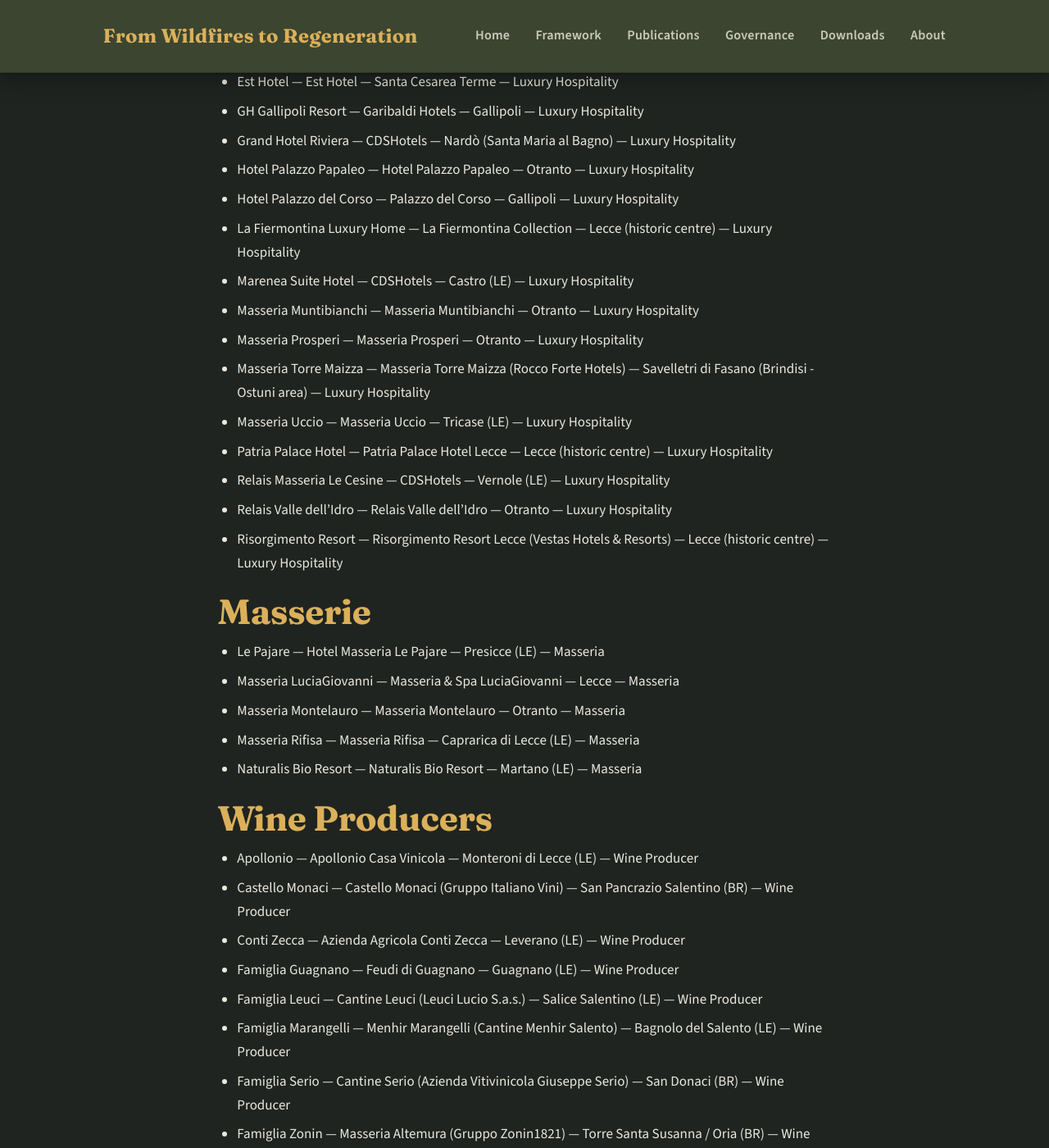
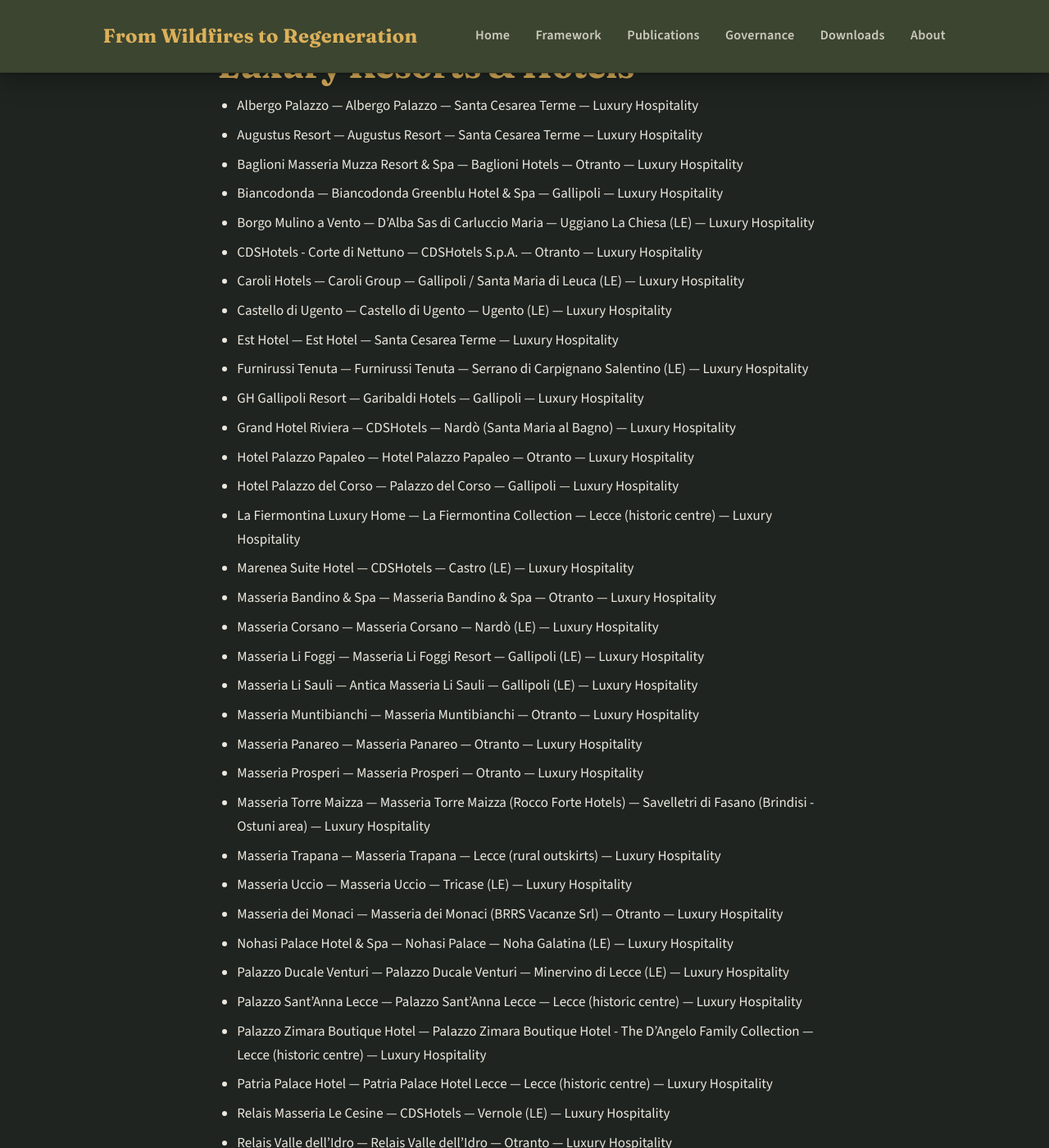
Before and after one commit to Gharioj/From-Wildfires-to-Regeneration, a Jekyll site: the page built from outreach/Salento/review-list.md, in a window 1280 px wide and 1400 px high, scrolled down 2320 px. Shown: the whole window at 82% size. Built offline with Jekyll 4.4.1, drawn with Linux system fonts in a browser that asks for light colours; our own code applies the rules of GitHub Pages for plain Markdown files; some of the changed text lies outside the part shown.

Commit message:
feat(outreach): verify and add curated Salento targets (public figures, wine, hospitality)
Cross-checked a curated list of ~66 named targets against the existing
database; most were already present. Verified and added the 26 genuine
gaps across public figures, wine producers, and luxury hospitality.
Excluded targets with disputed/weak Salento ties (Roberta Vinci), outside
the Salento region entirely (Coppi, Bari province), or lacking any
verifiable official contact channel (Masseria Provenzani, Palazzo
Angelica).

```diff
--- a/outreach/Salento/review-list.md
+++ b/outreach/Salento/review-list.md
@@ -40,12 +40,16 @@ One heading below ("Major Companies") currently has no matching contacts: `conta
 - Alberto Paglialunga — Deghi S.p.A. — Novoli / San Cesario di Lecce (LE) — Public Figure Patron
 - Alessandra Amoroso — Independent (recording artist; Sony Music Italy/Epic) — Galatina (born and raised) — Public Figure Patron
 - Antonio Conte — Independent (football manager) — Lecce (born and raised) — Public Figure Patron
+- Après La Classe — Molly Arts Live — Aradeo (LE) — Public Figure Patron
 - Boomdabash — Boomdabash — Mesagne (BR) — Public Figure Patron
+- Dolcenera — K6DN Management (Apollo Records) — Galatina / Scorrano (LE) — Public Figure Patron
 - Edoardo Winspeare — Independent filmmaker — Tricase (LE) — Public Figure Patron
 - Emma Marrone — Independent artist — Aradeo (LE) — Public Figure Patron
 - Ennio Capasa — Costume National — Lecce (born) — Public Figure Patron
+- Flavia Pennetta — Independent (former tennis player) — Brindisi (BR) - Salento area — Public Figure Patron
 - Floriano Pellegrino e Isabella Potì — Pellegrino Brothers — Lecce / Scorrano — Public Figure Patron
 - Francis Ford Coppola — Independent (director/producer; American Zoetrope) — Ugento (LE) — Public Figure Patron
+- Graziano Pellè — U.S. Lecce — San Cesario di Lecce / Monteroni di Lecce (LE) — Public Figure Patron
 - Helen Mirren & Taylor Hackford — Independent (actress and director) — Tiggiano (LE) — Public Figure Patron
 - Meryl Streep — Independent (actress) — Tricase (Mito area) — Public Figure Patron
 - Negramaro (Giuliano Sangiorgi) — Negramaro — Copertino (LE) — Public Figure Patron
@@ -58,21 +62,41 @@ One heading below ("Major Companies") currently has no matching contacts: `conta
 - Augustus Resort — Augustus Resort — Santa Cesarea Terme — Luxury Hospitality
 - Baglioni Masseria Muzza Resort & Spa — Baglioni Hotels — Otranto — Luxury Hospitality
 - Biancodonda — Biancodonda Greenblu Hotel & Spa — Gallipoli — Luxury Hospitality
+- Borgo Mulino a Vento — D'Alba Sas di Carluccio Maria — Uggiano La Chiesa (LE) — Luxury Hospitality
+- CDSHotels - Corte di Nettuno — CDSHotels S.p.A. — Otranto — Luxury Hospitality
+- Caroli Hotels — Caroli Group — Gallipoli / Santa Maria di Leuca (LE) — Luxury Hospitality
+- Castello di Ugento — Castello di Ugento — Ugento (LE) — Luxury Hospitality
 - Est Hotel — Est Hotel — Santa Cesarea Terme — Luxury Hospitality
+- Furnirussi Tenuta — Furnirussi Tenuta — Serrano di Carpignano Salentino (LE) — Luxury Hospitality
 - GH Gallipoli Resort — Garibaldi Hotels — Gallipoli — Luxury Hospitality
 - Grand Hotel Riviera — CDSHotels — Nardò (Santa Maria al Bagno) — Luxury Hospitality
 - Hotel Palazzo Papaleo — Hotel Palazzo Papaleo — Otranto — Luxury Hospitality
 - Hotel Palazzo del Corso — Palazzo del Corso — Gallipoli — Luxury Hospitality
 - La Fiermontina Luxury Home — La Fiermontina Collection — Lecce (historic centre) — Luxury Hospitality
 - Marenea Suite Hotel — CDSHotels — Castro (LE) — Luxury Hospitality
+- Masseria Bandino & Spa — Masseria Bandino & Spa — Otranto — Luxury Hospitality
+- Masseria Corsano — Masseria Corsano — Nardò (LE) — Luxury Hospitality
+- Masseria Li Foggi — Masseria Li Foggi Resort — Gallipoli (LE) — Luxury Hospitality
+- Masseria Li Sauli — Antica Masseria Li Sauli — Gallipoli (LE) — Luxury Hospitality
 - Masseria Muntibianchi — Masseria Muntibianchi — Otranto — Luxury Hospitality
+- Masseria Panareo — Masseria Panareo — Otranto — Luxury Hospitality
 - Masseria Prosperi — Masseria Prosperi — Otranto — Luxury Hospitality
 - Masseria Torre Maizza — Masseria Torre Maizza (Rocco Forte Hotels) — Savelletri di Fasano (Brindisi - Ostuni area) — Luxury Hospitality
+- Masseria Trapana — Masseria Trapana — Lecce (rural outskirts) — Luxury Hospitality
 - Masseria Uccio — Masseria Uccio — Tricase (LE) — Luxury Hospitality
+- Masseria dei Monaci — Masseria dei Monaci (BRRS Vacanze Srl) — Otranto — Luxury Hospitality
+- Nohasi Palace Hotel & Spa — Nohasi Palace — Noha Galatina (LE) — Luxury Hospitality
+- Palazzo Ducale Venturi — Palazzo Ducale Venturi — Minervino di Lecce (LE) — Luxury Hospitality
+- Palazzo Sant'Anna Lecce — Palazzo Sant'Anna Lecce — Lecce (historic centre) — Luxury Hospitality
+- Palazzo Zimara Boutique Hotel — Palazzo Zimara Boutique Hotel - The D'Angelo Family Collection — Lecce (historic centre) — Luxury Hospitality
 - Patria Palace Hotel — Patria Palace Hotel Lecce — Lecce (historic centre) — Luxury Hospitality
 - Relais Masseria Le Cesine — CDSHotels — Vernole (LE) — Luxury Hospitality
 - Relais Valle dell'Idro — Relais Valle dell'Idro — Otranto — Luxury Hospitality
 - Risorgimento Resort — Risorgimento Resort Lecce (Vestas Hotels & Resorts) — Lecce (historic centre) — Luxury Hospitality
+- Tenuta Centoporte — Tenuta Centoporte — Giurdignano (LE) — Luxury Hospitality
+- Tenuta Negroamaro — Hotel Tenuta Negroamaro — Sannicola (LE) — Luxury Hospitality
+- Torre Assunta Hotel — Hotel Torre Assunta — Gallipoli (LE) — Luxury Hospitality
+- Vivosa Apulia Resort — Vivosa Apulia Resort — Marina di Ugento (LE) — Luxury Hospitality
 
 # Masserie
 
@@ -93,6 +117,8 @@ One heading below ("Major Companies") currently has no matching contacts: `conta
 - Famiglia Serio — Cantine Serio (Azienda Vitivinicola Giuseppe Serio) — San Donaci (BR) — Wine Producer
 - Famiglia Zonin — Masseria Altemura (Gruppo Zonin1821) — Torre Santa Susanna / Oria (BR) — Wine Producer
 - Masseria Li Veli — Masseria Li Veli (Falvo family) — Cellino San Marco (BR) — Wine Producer
+- Mocavero — Azienda Vinicola Mocavero — Arnesano (LE) — Wine Producer
+- Paolo Leo — Cantine Paololeo Srl — San Donaci (BR) - Salento wine district — Wine Producer
 - Schola Sarmenti — Schola Sarmenti — Nardò (LE) — Wine Producer
 - Tenute Rubino — Azienda Agricola Dott. Luigi Rubino — Brindisi (BR) — Wine Producer
 - Vallone — Agricole Vallone — Lecce — Wine Producer
```
Also changed, not shown: outreach/Salento/contacts.csv (+26 -0 lines), outreach/Salento/email-addresses.txt (+25 -0 lines).
